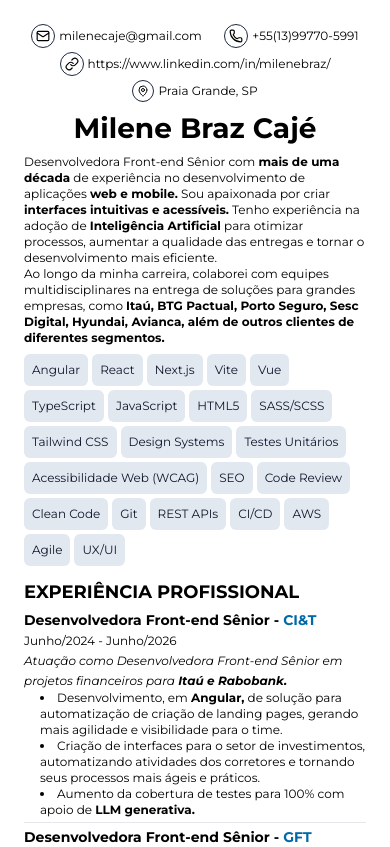
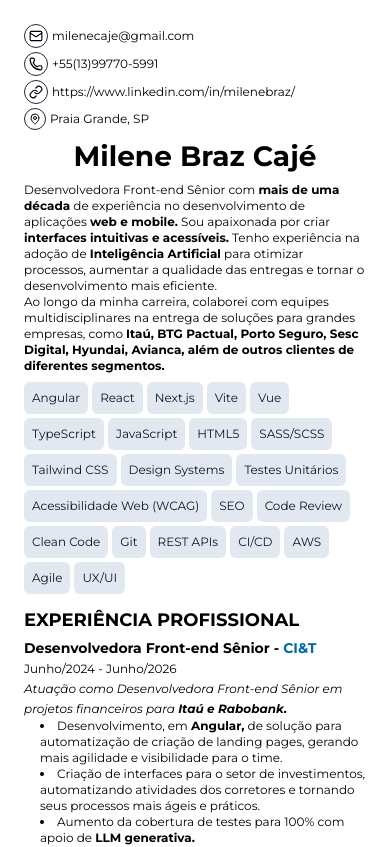
Before and after one commit to milene-caje/resume, a React (Vite) app: page / in a window 390 px wide. Shown: the top 847 px of the page. Built offline with nearby package versions, Linux system fonts and the light colour scheme.

Commit message:
fixed responsive mode

```diff
--- a/src/components/Contact.tsx
+++ b/src/components/Contact.tsx
@@ -4,7 +4,7 @@ import { Trans } from "react-i18next";
 function Contact() {
   const phone = "5513997705991";
   return (
-    <div className="flex gap-2 flex-wrap justify-around gap-y-1 text-xs">
+    <div className="flex gap-2 flex-wrap gap-y-1 text-xs flex-col md:justify-around md:flex-row">
       <div className="flex items-center gap-1">
         <div className="border border-slate-800 p-1 rounded-full">
           <MailIcon size={14} />
```
